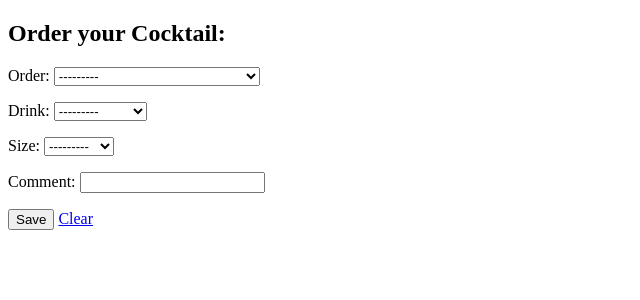
After one commit to mungiu/DrinkToGoOnlineCafe, a Django app: page /cocktail_form/ in a window 1280 px wide. The commit adds this page. Shown: the top 300 px of the page, without its empty margins (0-640 px from the left). Run offline with Django 3.2, Linux system fonts and the light colour scheme; data comes from the database, SQL or seed files in the repository; both versions use the stored data as it was after the commit.

Commit message:
Order creation and Cocktail creation refactored

```diff
--- /dev/null
+++ b/main/ENUMS.py
@@ -0,0 +1,27 @@
+# Public ENUMS
+COFFEE = 'Coffee'
+TEA = 'Tea'
+JUICE = 'Juice'
+HOT_WATER = 'Hot Water'
+COLD_WATER = 'Cold Water'
+SODA = 'Soda'
+CAPPUCCINO = 'Cappuccino'
+BIG = 'Big'
+MEDIUM = 'Medium'
+SMALL = 'Small'
+
+DRINKS = [
+    (COFFEE, 'Coffee'),
+    (TEA, 'Tea'),
+    (JUICE, 'Juice'),
+    (HOT_WATER, 'Hot Water'),
+    (COLD_WATER, 'Cold Water'),
+    (SODA, 'Soda'),
+    (CAPPUCCINO, 'Cappuccino')
+]
+
+SIZES = [
+    (BIG, 'Big'),
+    (MEDIUM, 'Medium'),
+    (SMALL, 'Small')
+]
--- a/main/models.py
+++ b/main/models.py
@@ -1,7 +1,6 @@
 from django.db import models
+from .ENUMS import DRINKS, SIZES
 
-
-# Create your models here.
 
 class OrderList(models.Model):
     name = models.CharField(max_length=200)
@@ -16,21 +15,21 @@ class Order(models.Model):
     complete = models.BooleanField()
 
     def __str__(self):
-        return "Order number: " + self.number
+        return ("Order number: " + self.number +
+                " Order List: " + self.order_list.name)
 
 
 class Cocktail(models.Model):
+    # Field types implementation
     order = models.ForeignKey(Order, on_delete=models.CASCADE)
-    drink = models.CharField(max_length=200)
-    price = models.CharField(max_length=200)
-    size = models.CharField(max_length=200)
-    vat = models.CharField(max_length=200)
+    drink = models.CharField(max_length=200, choices=DRINKS)
+    size = models.CharField(max_length=200, choices=SIZES)
+    price = models.Field(max_length=200)
     comment = models.CharField(max_length=500)
 
     def __str__(self):
         return ("Drink: " + self.drink +
                 " Size: " + self.size +
                 " Vat %: " + self.vat +
-                " Price before taxes: " + self.price +
-                " Price after taxes: " + (float(self.price)*(1 + (float(self.vat)/100))) +
+                " Price after taxes: " + self.price +
                 " Comment: " + self.comment)
--- /dev/null
+++ b/main/templates/main/cocktail_form.html
@@ -0,0 +1,17 @@
+{% extends 'main/base.html' %}
+
+
+{% block title %}
+    Create Cocktail Form
+{% endblock %}
+
+
+{% block content %}
+    <h2>Order your Cocktail:</h2>
+    <form method="post" novalidate>
+        {% csrf_token %}
+        {{ form.as_p }}
+        <button type="submit" , name="save">Save</button>
+        <a href="{% url 'cocktail_form' %}">Clear</a>
+    </form>
+{% endblock %}
--- a/main/templates/main/create_order.html
+++ b/main/templates/main/create_order.html
@@ -7,10 +7,10 @@
 
 
 {% block content %}
-    <h1>Create Order Page</h1>
+    <h2>Create Order Page</h2>
     <form method="post" action="/create_order/">
         {% csrf_token %} <!-- Cross-site request forgery -->
         {{ form.as_p }} <!-- Indicates where to render the form, "_p" ensure <br> between elements>-->
-        <button type="submit" , name="save">Create order</button>
+        <button type="submit" , name="save">Save</button>
     </form>
 {% endblock %}
--- a/main/templates/main/order_list.html
+++ b/main/templates/main/order_list.html
@@ -12,7 +12,7 @@
     {% for order in ls.order_set.all %}
         {% if order.complete == False %}
             <ul>
-                <li><a href="http://127.0.0.1:8000/edit_order/{{ ls.name }}/{{ order.number }}">Order number: {{ order.number }}</a></li>
+                <li><a href="http://127.0.0.1:8000/view_order/{{ ls.name }}/{{ order.number }}">Order number: {{ order.number }}</a></li>
             </ul>
         {% endif %}
     {% endfor %}
@@ -21,7 +21,7 @@
     {% for order in ls.order_set.all %}
         {% if order.complete == True %}
  <ul>
-                <li><a href="http://127.0.0.1:8000/edit_order/{{ ls.name }}/{{ order.number }}">Order number: {{ order.number }}</a></li>
+                <li><a href="http://127.0.0.1:8000/view_order/{{ ls.name }}/{{ order.number }}">Order number: {{ order.number }}</a></li>
             </ul>
         {% endif %}
     {% endfor %}
--- a/main/urls.py
+++ b/main/urls.py
@@ -6,5 +6,6 @@ urlpatterns = [
     path("", views.home, name="home"),
     path("order_list/<str:list_name>", views.order_list, name="order_list"),
     path("create_order/", views.create_order, name="create_order"),
-    path("edit_order/<str:list_name>/<int:order_number>", views.edit_order, name="edit_order")
+    path("view_order/<str:list_name>/<int:order_number>", views.view_order, name="view_order"),
+    path("cocktail_form/", views.CocktailCreateView.as_view(), name="cocktail_form")
 ]
--- a/main/views.py
+++ b/main/views.py
@@ -1,7 +1,11 @@
 from django.shortcuts import render
-from django.http import HttpResponse
+from django.http import HttpResponseRedirect
+from django.urls import reverse_lazy
+from django.views.generic import CreateView
+
 from .models import OrderList, Order, Cocktail
-from .forms import CreateOrder
+from .forms import CreateOrderForm
+from main.controller import set_price_before_vat
 
 
 # Create your views here.
@@ -16,18 +20,28 @@ def order_list(response, list_name):
 
 def create_order(response):
     if response.method == "POST":
-        form = CreateOrder(response.POST)  # holds all info from our form at the time
-        if form.is_valid():  # is_valid() exists because CreateOrder inherits fom forms.Form
+        form = CreateOrderForm(response.POST)  # holds all info from our form at the time
+        if form.is_valid():  # is_valid() exists because CreateOrderForm inherits fom forms.Form
             new_order = Order()
             new_order.order_list_id = OrderList.objects.get(name=form.cleaned_data["order_list_name"]).id
             new_order.number = form.cleaned_data["number"]
             new_order.complete = form.cleaned_data["complete"]
             new_order.save()
+            # redirecting to the order list where the order was added
+            # ../ goes one slash backwards from the URL we are currently located in
+            return HttpResponseRedirect("../order_list/%s" % form.cleaned_data["order_list_name"])
     else:
-        form = CreateOrder()
+        form = CreateOrderForm()
     return render(response, "main/create_order.html", {"form": form})
 
 
-def edit_order(response, list_name, order_number):
+class CocktailCreateView(CreateView):
+    model = Cocktail
+    fields = ('order', 'drink', 'size', 'comment')
+    success_url = reverse_lazy('/order_list/AL')  # temporarily hardcoded TODO refactor
+
+
+def view_order(response, list_name, order_number):
     order = OrderList.objects.get(name=list_name).order_set.get(number=order_number)
-    return render(response, "main/edit_order.html", {"order": order})
+    ordered_cocktails = order.cocktail_set.all()
+    return render(response, "main/view_order.html", {"order": order, "ordered_cocktails": ordered_cocktails})
```
Also changed, not shown: main/controller.py (added, +28 -0 lines), main/forms.py (+17 -2 lines), main/templates/main/edit_order.html (deleted, +0 -18 lines), main/templates/main/view_order.html (added, +40 -0 lines), db.sqlite3, main/migrations/0002_alter_cocktail_drink.py (added).
